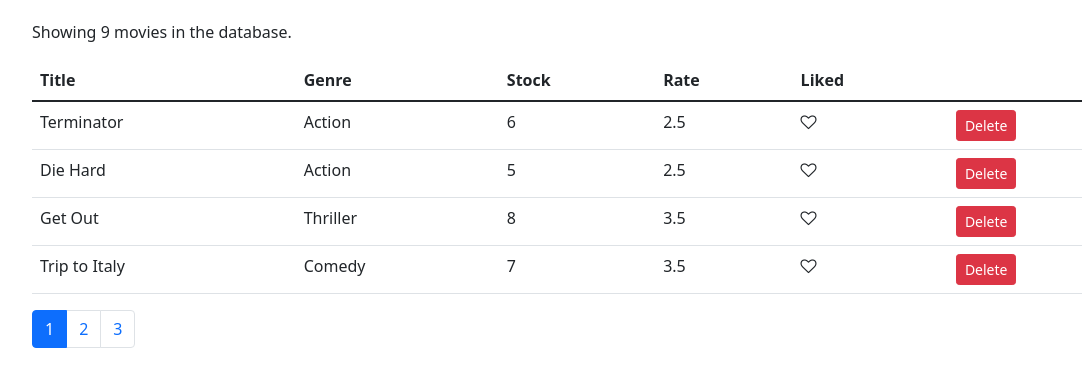
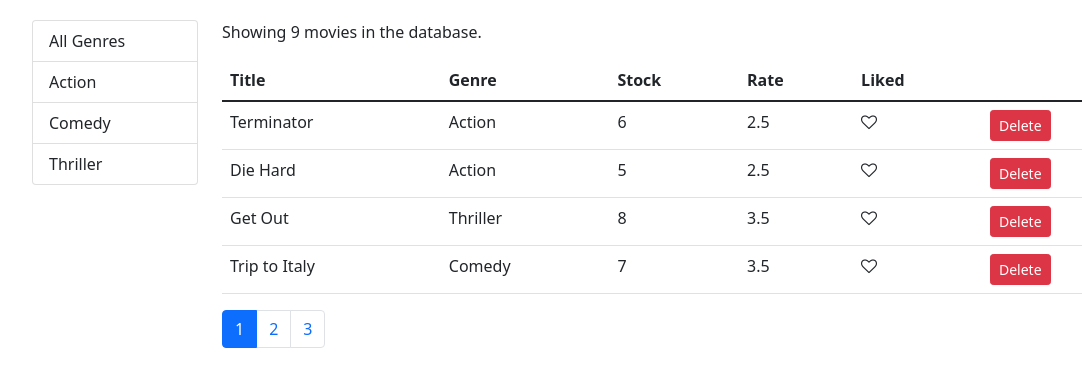
Before and after one commit to Roy-Gal-Git/Vidly-Project, a React (Create React App) app in the folder Frontend/vidly/: page / in a window 1280 px wide. Shown: the top 386 px of the page, without its empty margins (50-1132 px from the left). Built offline with nearby package versions, Linux system fonts and the light colour scheme.

Commit message:
Add genre selection

```diff
--- a/Frontend/vidly/src/App.js
+++ b/Frontend/vidly/src/App.js
@@ -1,5 +1,6 @@
 import React, { Component } from "react";
 import Movies from "./components/movies";
+import ListGroup from "./components/listGroup";
 import "./App.css";
 
 class App extends Component {
--- /dev/null
+++ b/Frontend/vidly/src/components/listGroup.jsx
@@ -0,0 +1,29 @@
+import React from "react";
+
+const ListGroup = (props) => {
+  const { items, textProperty, valueProprety, onItemSelect, selectedItem } =
+    props;
+
+  return (
+    <ul className="list-group">
+      {items.map((item) => (
+        <li
+          onClick={() => onItemSelect(item)}
+          key={item[valueProprety]}
+          className={
+            item === selectedItem ? "list-group-item active" : "list-group-item"
+          }
+        >
+          {item[textProperty]}
+        </li>
+      ))}
+    </ul>
+  );
+};
+
+ListGroup.defaultProps = {
+  textProperty: "name",
+  valueProprety: "_id",
+};
+
+export default ListGroup;
--- a/Frontend/vidly/src/components/movies.jsx
+++ b/Frontend/vidly/src/components/movies.jsx
@@ -1,15 +1,23 @@
 import React, { Component } from "react";
-import * as moviesAPI from "../services/fakeMovieService";
+import { getMovies } from "../services/fakeMovieService";
+import { getGenres } from "../services/fakeGenreService";
 import Like from "./like";
 import Pagination from "./pagination";
+import ListGroup from "./listGroup";
 import { paginate } from "../utils/paginate";
 
 class Movies extends Component {
   state = {
-    movies: moviesAPI.getMovies(),
+    movies: [],
+    genres: [],
     pageSize: 4,
     currentPage: 1,
   };
+
+  componentDidMount() {
+    const genres = [{ name: "All Genres" }, ...getGenres()];
+    this.setState({ movies: getMovies(), genres });
+  }
 
   handleDelete(_id) {
     this.setState({
@@ -28,6 +36,10 @@
 
   handlePageChange = (page) => {
     this.setState({ currentPage: page });
+  };
+
+  handleGenreSelect = (genre) => {
+    this.setState({ selectedGenre: genre, currentPage: 1});
   };
 
   getMoviesHtml = (movies) => {
@@ -58,16 +70,35 @@
   };
 
   render() {
-    const { currentPage, pageSize, movies: allMovies } = this.state;
+    const {
+      currentPage,
+      pageSize,
+      selectedGenre,
+      movies: allMovies,
+    } = this.state;
 
-    const movies = paginate(allMovies, currentPage, pageSize);
+    const filtered =
+      selectedGenre && selectedGenre._id
+        ? allMovies.filter((m) => m.genre._id === selectedGenre._id)
+        : allMovies;
+
+    const movies = paginate(filtered, currentPage, pageSize);
+
+    if (allMovies.length === 0)
+      return <p>There are no movies in the database.</p>;
 
     return (
-      <React.Fragment>
+      <div className="row">
+        <div className="div col-lg-2">
+          <ListGroup
+            items={this.state.genres}
+            onItemSelect={this.handleGenreSelect}
+            selectedItem={this.state.selectedGenre}
+          />
+        </div>
+        <div className="div col">
           <div className="mb-3">
-          {allMovies.length > 0 ? (
-            <React.Fragment>
-              <p>Showing {allMovies.length} movies in the database.</p>
+            <p>Showing {filtered.length} movies in the database.</p>
             <table id="movies" className="table table-hover">
               <thead>
                 <tr>
@@ -81,19 +112,15 @@
               </thead>
               <tbody>{this.getMoviesHtml(movies)}</tbody>
             </table>
-            </React.Fragment>
-          ) : (
-            <p>There are no movies in the database.</p>
-          )}
           </div>
-
           <Pagination
-          itemsCount={allMovies.length}
+            itemsCount={filtered.length}
             pageSize={pageSize}
             onPageChange={this.handlePageChange}
             currentPage={currentPage}
           />
-      </React.Fragment>
+        </div>
+      </div>
     );
   }
 }
```
Lines whose indentation alone changed are shown as unchanged.
